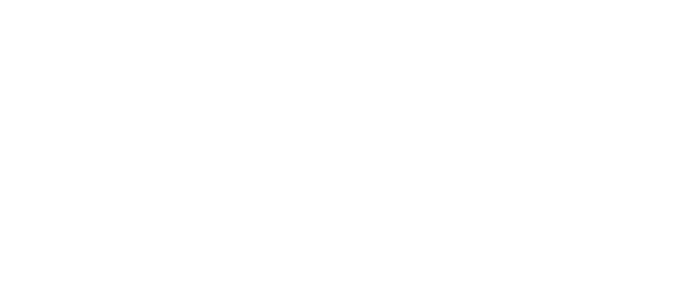
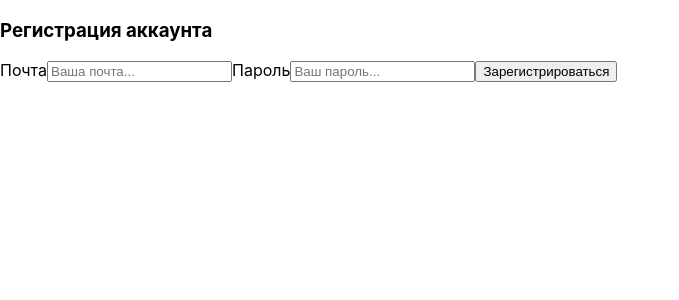
Before and after one commit to danlevik/aton-internship-frontend-task, a React (Create React App) app: page /signup in a window 1280 px wide. Before the commit this address had no page. Shown: the top 300 px of the page, without its empty margins (0-679 px from the left). Built offline with nearby package versions, Linux system fonts and the light colour scheme.

Commit message:
added notifications

```diff
--- a/src/App.js
+++ b/src/App.js
@@ -5,12 +5,14 @@ import { Auth } from "./pages/Auth/index";
 import { MainPage } from "./pages/MainPage";
 import ProtectedRoute from "./util/ProtectedRoute";
 import { UserObjects } from "./pages/UserObjects";
+import { Registration } from "./pages/Registration";
 
 function App() {
   return (
     <div>
       <Routes>
         <Route path="/login" element={<Auth />}></Route>
+        <Route path="/signup" element={<Registration />}></Route>
 
         <Route
           path="/"
--- a/src/components/Modal/index.jsx
+++ b/src/components/Modal/index.jsx
@@ -33,7 +33,6 @@ export const Modal = ({
 
   return (
     <div>
-      <Header></Header>
       <form onSubmit={onSubmit}>
         <label htmlFor="naming">Название</label>
         <input
--- a/src/pages/MainPage/index.jsx
+++ b/src/pages/MainPage/index.jsx
@@ -3,6 +3,8 @@ import { DataTable } from "../../components/DataTable";
 import { Header } from "../../components/Header";
 import { fetchColors } from "../../redux/slices/colors";
 import { useEffect, useState } from "react";
+import { ToastContainer, toast } from "react-toastify";
+import "react-toastify/dist/ReactToastify.css";
 
 export const MainPage = () => {
   const dispatch = useDispatch();
@@ -36,10 +38,11 @@ export const MainPage = () => {
     dispatch(fetchColors(page));
   }, []);
   useEffect(() => {
+    const startRequestTime = new Date();
     dispatch(fetchColors(page));
+    const responseTime = new Date() - startRequestTime;
+    toast(`Данные получены за ${responseTime}мс`);
   }, [page]);
-
-  const onChangePage = (isNextPage) => {};
 
   return (
     <div>
@@ -67,6 +70,7 @@ export const MainPage = () => {
           ) : null}
         </div>
       )}
+      <ToastContainer />
     </div>
   );
 };
--- /dev/null
+++ b/src/pages/Registration/index.jsx
@@ -0,0 +1,64 @@
+import React, { useState } from "react";
+import { useDispatch, useSelector } from "react-redux";
+import { fetchRegister, selectIsAuth } from "../../redux/slices/auth";
+import { Form, useNavigate } from "react-router-dom";
+
+export const Registration = () => {
+  const navigate = useNavigate();
+  const isAuth = useSelector(selectIsAuth);
+  //   const [username, setUsername] = useState("");
+  const [email, setEmail] = useState("");
+  const [password, setPassword] = useState("");
+  const dispatch = useDispatch();
+
+  const onSubmit = async (event) => {
+    event.preventDefault();
+    try {
+      const fields = {
+        email,
+        password,
+      };
+      console.log(fields);
+
+      const data = await dispatch(fetchRegister(fields));
+      console.log(data);
+
+      if (!data.payload) {
+        alert("Не удалось зарегистрироваться");
+      }
+      if ("token" in data.payload) {
+        window.localStorage.setItem("token", data.payload.token);
+      }
+      navigate("/");
+    } catch (error) {
+      console.warn(error);
+      alert("Не удалось зарегистрироваться");
+    }
+  };
+
+  if (isAuth) {
+  }
+
+  return (
+    <div>
+      <h3>Регистрация аккаунта</h3>
+      <form onSubmit={onSubmit}>
+        <label htmlFor="email">Почта</label>
+        <input
+          onChange={(e) => setEmail(e.target.value)}
+          id="email"
+          value={email}
+          placeholder="Ваша почта..."
+        ></input>
+        <label htmlFor="password">Пароль</label>
+        <input
+          onChange={(e) => setPassword(e.target.value)}
+          id="password"
+          value={password}
+          placeholder="Ваш пароль..."
+        ></input>
+        <button type="submit">Зарегистрироваться</button>
+      </form>
+    </div>
+  );
+};
--- a/src/pages/UserObjects/index.jsx
+++ b/src/pages/UserObjects/index.jsx
@@ -2,6 +2,8 @@ import { useCallback, useEffect, useState } from "react";
 import { Modal } from "../../components/Modal";
 import { UserObject } from "../../components/UserObject";
 import { v4 as uuid } from "uuid";
+import { Header } from "../../components/Header";
+import { ToastContainer, toast } from "react-toastify";
 
 export const UserObjects = () => {
   const [objects, setObjects] = useState([
@@ -28,11 +30,13 @@ export const UserObjects = () => {
     const newArray = objects;
     newArray.push(newObject);
     setObjects(newArray);
+    toast(`Данные сохранены. ID: ${newObject.id}`);
   };
 
   const deleteObject = (deletedObjectId) => {
     const newArray = objects.filter((obj) => obj.id != deletedObjectId);
     setObjects(newArray);
+    toast(`Данные удалены`);
   };
 
   const editObject = (editedObject) => {
@@ -41,10 +45,12 @@ export const UserObjects = () => {
     );
     setObjects(newArray);
     setEditingObject(null);
+    toast(`Данные обновлены`);
   };
 
   return (
     <div>
+      <Header></Header>
       {objects.map((obj, index) => (
         <UserObject
           deleteObject={deleteObject}
@@ -63,6 +69,7 @@ export const UserObjects = () => {
           editingObject={editingObject}
         ></Modal>
       ) : null}
+      <ToastContainer />
     </div>
   );
 };
--- a/src/redux/slices/colors.js
+++ b/src/redux/slices/colors.js
@@ -4,8 +4,6 @@ import axios from "../../axios";
 export const fetchColors = createAsyncThunk(
   "colors/fetchColors",
   async (page = 1) => {
-    // console.log("params: " + params);
-
     const { data } = await axios.get(`/colors?per_page=4&page=${page}`);
     return data;
   }
```
